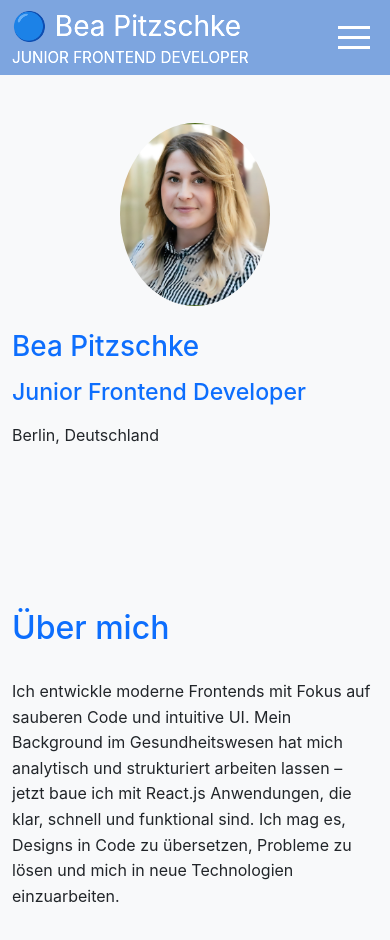
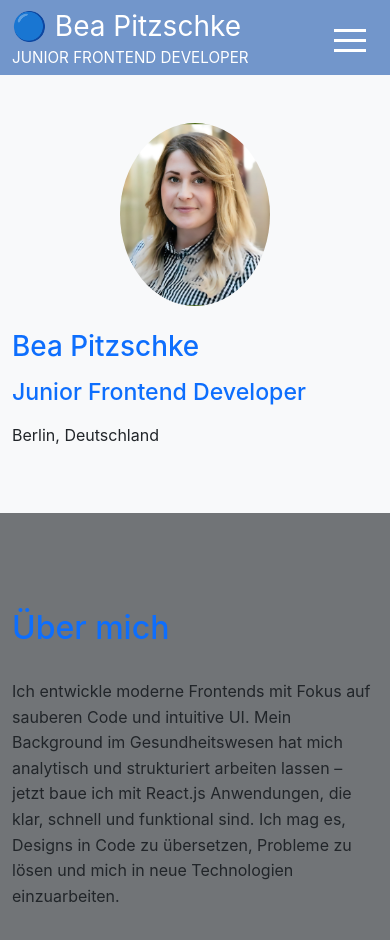
Before and after one commit to BeaCoden/my-cv, a React (Create React App) app: page / in a window 390 px wide. Shown: the top 940 px of the page. Built offline with nearby package versions, Linux system fonts and the light colour scheme.

Commit message:
Update Navbar styles and layout; change background color, enhance responsiveness, and improve mobile navigation

```diff
--- a/src/App.css
+++ b/src/App.css
@@ -4,14 +4,19 @@ html {
 
 body {
   margin: 0;
-  background-color: #f8f9fa;
+  background-color: #717477;
   color: #212529;
   font-family: -apple-system, BlinkMacSystemFont, 'Segoe UI', 'Roboto', 'Oxygen',
     'Ubuntu', 'Cantarell', 'Fira Sans', 'Droid Sans', 'Helvetica Neue',
     sans-serif;
 }
 
-h1, h2, h3, h4, h5, h6 {
+h1,
+h2,
+h3,
+h4,
+h5,
+h6 {
   color: #0d6efd;
   margin-bottom: 1rem;
 }
@@ -27,7 +32,6 @@ p {
   display: flex;
   justify-content: space-around;
   background-color: #7296cb;
-
 }
 
 .navbar-brand-custom {
@@ -35,7 +39,6 @@ p {
   flex-direction: column;
   align-items: flex-start;
   margin-right: 1rem;
-  color: #fff;
 }
 
 .nav-link {
@@ -43,8 +46,8 @@ p {
   margin-right: 1rem;
 }
 
-.navbar-collapse {
-
+.nav-link:hover {
+  color: #383838;
 }
 
 .brand-name,
@@ -52,15 +55,16 @@ p {
   display: inline-block;
   white-space: nowrap;
   text-align: left;
+  color: #fff;
 }
 
 .brand-name {
   font-size: 1.75rem;
 }
+
 .brand-title {
   font-size: .95rem;
 }
-
 
 .custom-toggle {
   display: flex;
@@ -73,49 +77,54 @@ p {
   padding: 4rem 0;
   text-align: left;
 }
+
 .hero h1 {
   font-size: 2.5rem;
   margin-bottom: 0.5rem;
 }
+
 .hero h3 {
   font-size: 1.25rem;
   color: #6c757d;
 }
+
 .hero img {
   max-width: 150px;
   border-radius: 50%;
 }
 
-
 section {
   padding-top: 3rem;
   padding-bottom: 3rem;
 }
+
 section h2 {
   font-size: 2rem;
   margin-bottom: 2rem;
 }
 
-
 ul {
   list-style: none;
   padding-left: 0;
 }
+
 ul li {
   margin-bottom: 0.5rem;
 }
-
 
 .card {
   border: none;
   box-shadow: 0 2px 5px rgba(0, 0, 0, 0.1);
 }
+
 .card-title {
   color: #0d6efd;
 }
+
 .card-subtitle {
   color: #6c757d;
 }
+
 .card-text {
   color: #212529;
 }
@@ -124,6 +133,7 @@ ul li {
   color: #0d6efd;
   text-decoration: none;
 }
+
 #contact a:hover {
   text-decoration: underline;
 }
@@ -147,6 +157,15 @@ footer {
     padding: 0%;
     margin: 0%;
   }
+
+  .custom-toggle {
+    display: none;
+  }
+
+  .navbar-collapse {
+    display: flex !important;
+    justify-content: flex-end;
+  }
 }
 
 @media screen and (min-width: 1200px) {
@@ -159,20 +178,35 @@ footer {
   }
 }
 
-@media (max-width: 991.98px) {
-  .navbar-closed {
-    filter: brightness(1.1);
-    transition: filter 0.3s ease;
-  }
-}
+@media screen and (max-width: 991.98px) {
+  .navbar-collapse.show {
+    position: fixed;
+    top: 0;
+    left: 0;
+    width: 100vw;
+    height: 100vh;
+    background-color: #7296cb;
+    z-index: 9999;
+    transition: transform 0.3s ease;
+    transform: translateX(0);
+    display: flex;
+    flex-direction: column;
+    justify-content: center;
+    align-items: center;
+    overflow: hidden;
 
-@media (min-width: 991.92px) {
-  .custom-toggle {
-    display: none;
   }
 
-  .navbar-collapse {
-    display: flex !important;
-    justify-content: flex-end;
+  .navbar-collapse.show .nav-link {
+    font-size: 1.5rem;
+    margin: 1rem 0;
   }
+
+  .custom-toggle {
+    position: fixed;
+    top: 1rem;
+    right: 1rem;
+    z-index: 10000;
+  }
+
 }
--- a/src/components/Navbar.jsx
+++ b/src/components/Navbar.jsx
@@ -12,6 +12,7 @@ const Navigation = () => {
       sticky="top"
       expand="lg">
       <Container className="container-custom">
+        {/* Brand links */}
         <Navbar.Brand
           href="#home"
           className="navbar-brand-custom">
@@ -19,6 +20,7 @@ const Navigation = () => {
           <div className="brand-title">JUNIOR FRONTEND DEVELOPER</div>
         </Navbar.Brand>
 
+        {/* Hamburger Icon rechts */}
         <div className="custom-toggle">
           <Hamburger
             toggled={isOpen}
@@ -27,6 +29,7 @@ const Navigation = () => {
           />
         </div>
 
+        {/* Nav-Collapse */}
         <Navbar.Collapse
           id="basic-navbar-nav"
           className={isOpen ? "show ms-auto" : "ms-auto"}>
@@ -36,7 +39,6 @@ const Navigation = () => {
               onClick={() => setOpen(false)}>
               Über mich
             </Nav.Link>
-
             <Nav.Link
               href="#portfolio"
               onClick={() => setOpen(false)}>
```
